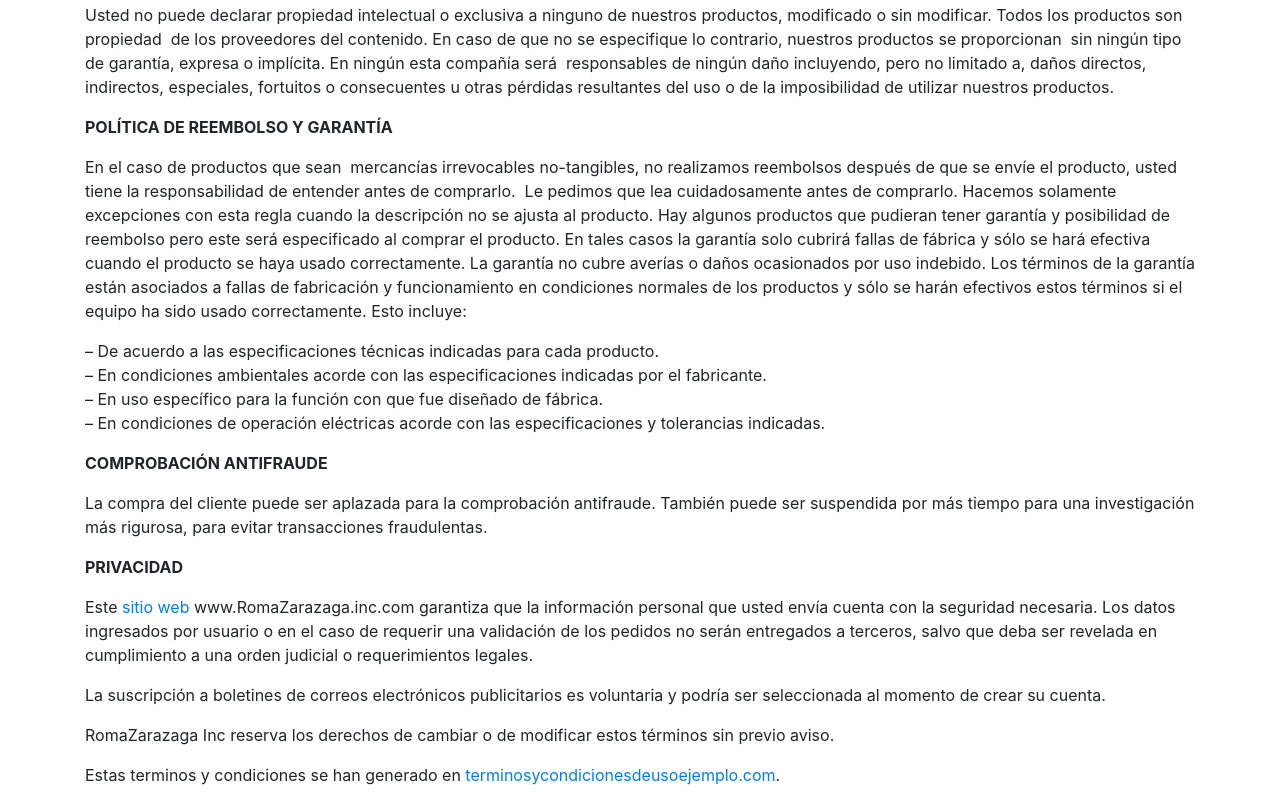
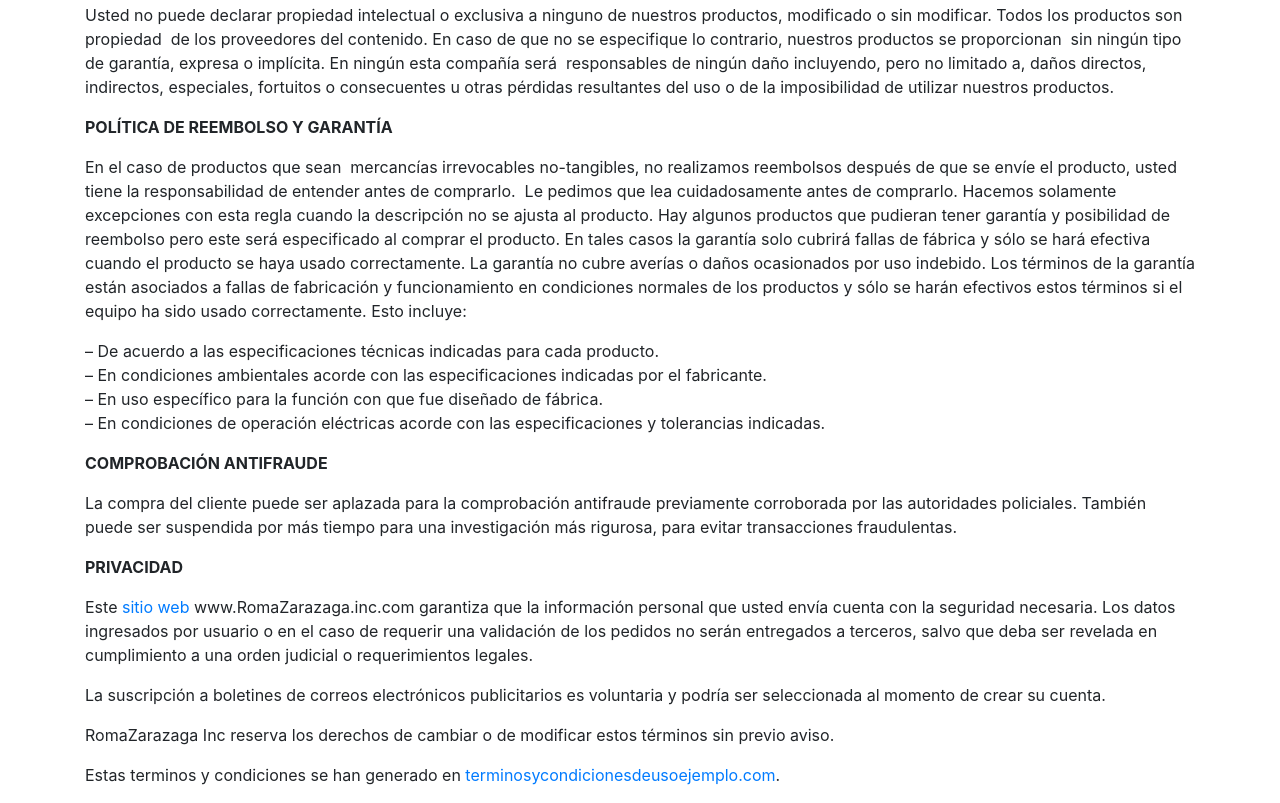
Before and after one commit to ezarazaga/reto4, a plain HTML site: page terms.html in a window 1280 px wide. Shown: the part 771-1574 px from the top of the page. Drawn offline with nearby package versions, Linux system fonts and the light colour scheme.

Commit message:
cambios en terminos y condiciones

```diff
--- a/terms.html
+++ b/terms.html
@@ -29,7 +29,7 @@
             <p>En el caso de productos que sean&nbsp; mercancías irrevocables no-tangibles, no realizamos reembolsos después de que se envíe el producto, usted tiene la responsabilidad de entender antes de comprarlo. &nbsp;Le pedimos que lea cuidadosamente antes de comprarlo. Hacemos solamente excepciones con esta regla cuando la descripción no se ajusta al producto. Hay algunos productos que pudieran tener garantía y posibilidad de reembolso pero este será especificado al comprar el producto. En tales casos la garantía solo cubrirá fallas de fábrica y sólo se hará efectiva cuando el producto se haya usado correctamente. La garantía no cubre averías o daños ocasionados por uso indebido. Los términos de la garantía están asociados a fallas de fabricación y funcionamiento en condiciones normales de los productos y sólo se harán efectivos estos términos si el equipo ha sido usado correctamente. Esto incluye:</p>
             <p>– De acuerdo a las especificaciones técnicas indicadas para cada producto.<br>– En condiciones ambientales acorde con las especificaciones indicadas por el fabricante.<br>– En uso específico para la función con que fue diseñado de fábrica.<br>– En condiciones de operación eléctricas acorde con las especificaciones y tolerancias indicadas.</p>
             <p><strong>COMPROBACIÓN ANTIFRAUDE</strong></p>
-            <p>La compra del cliente puede ser aplazada para la comprobación antifraude. También puede ser suspendida por más tiempo para una investigación más rigurosa, para evitar transacciones fraudulentas.</p>
+            <p>La compra del cliente puede ser aplazada para la comprobación antifraude previamente corroborada por las autoridades policiales. También puede ser suspendida por más tiempo para una investigación más rigurosa, para evitar transacciones fraudulentas.</p>
             <p><strong>PRIVACIDAD</strong></p>
             <p>Este <a href="https:embedinstagramfeed.com" target="_blank">sitio web</a> www.RomaZarazaga.inc.com garantiza que la información personal que usted envía cuenta con la seguridad necesaria. Los datos ingresados por usuario o en el caso de requerir una validación de los pedidos no serán entregados a terceros, salvo que deba ser revelada en cumplimiento a una orden judicial o requerimientos legales.</p>
             <p>La suscripción a boletines de correos electrónicos publicitarios es voluntaria y podría ser seleccionada al momento de crear su cuenta.</p>
```
